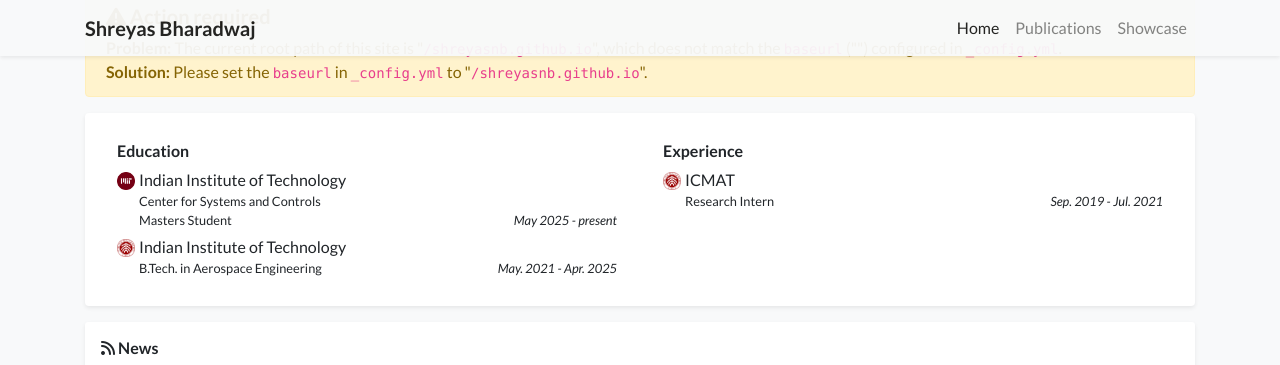
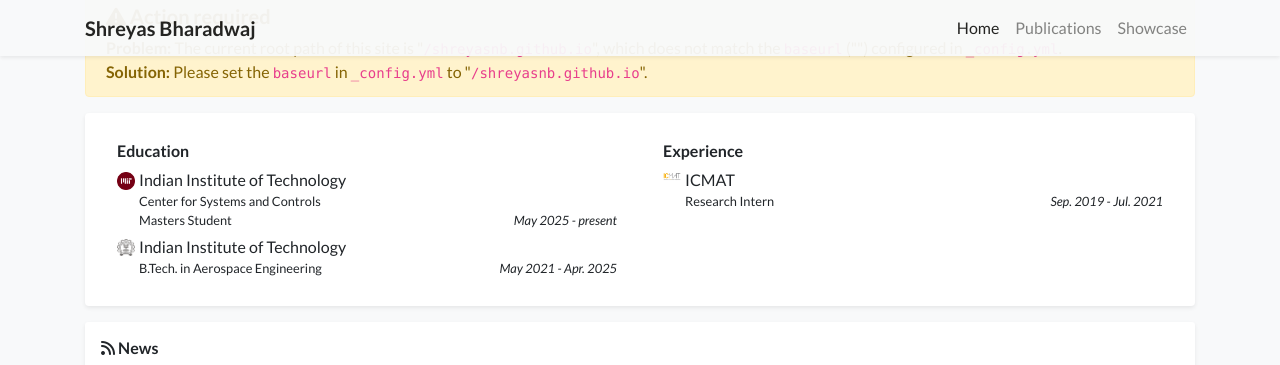
Before and after one commit to shreyasnb/shreyasnb.github.io, a Jekyll site: the page built from index.html, in a window 1280 px wide and 900 px high, scrolled down 532 px. Shown: the top 365 px of the window. Built offline with Jekyll 4.4.1, drawn with Linux system fonts in a browser that asks for light colours; nearby versions of some CDN libraries; a style sheet for code colours, icons or effects is not loaded.

Commit message:
add logos

```diff
--- a/_data/profile.yml
+++ b/_data/profile.yml
@@ -3,7 +3,7 @@ secondary_name: "Bharadwaj"
 navbar_name: "Shreyas Bharadwaj"
 
 positions:
-- logo: /assets/images/badges/MIT_Social_circle.png  # Logo is optional
+- logo: /assets/images/badges/iitblogo.png  # Logo is optional
   name: Position 1 with logo
 - name: Position 2 without logo
 
@@ -42,13 +42,13 @@ education:
     Masters Student
   date: May 2025 - present
 - name: Indian Institute of Technology
-  logo: /assets/images/badges/PKU_red.png
+  logo: /assets/images/badges/iitblogo.png
   position: B.Tech. in Aerospace Engineering
-  date: May. 2021 - Apr. 2025
+  date: May 2021 - Apr. 2025
 
 experience:
 - name: ICMAT
-  logo: /assets/images/badges/PKU_red.png
+  logo: /assets/images/badges/logo-icmat.jpg
   position: Research Intern
   date: Sep. 2019 - Jul. 2021
 
```
Also changed, not shown: assets/images/badges/iitblogo.png (added), assets/images/badges/logo-icmat.jpg (added).
